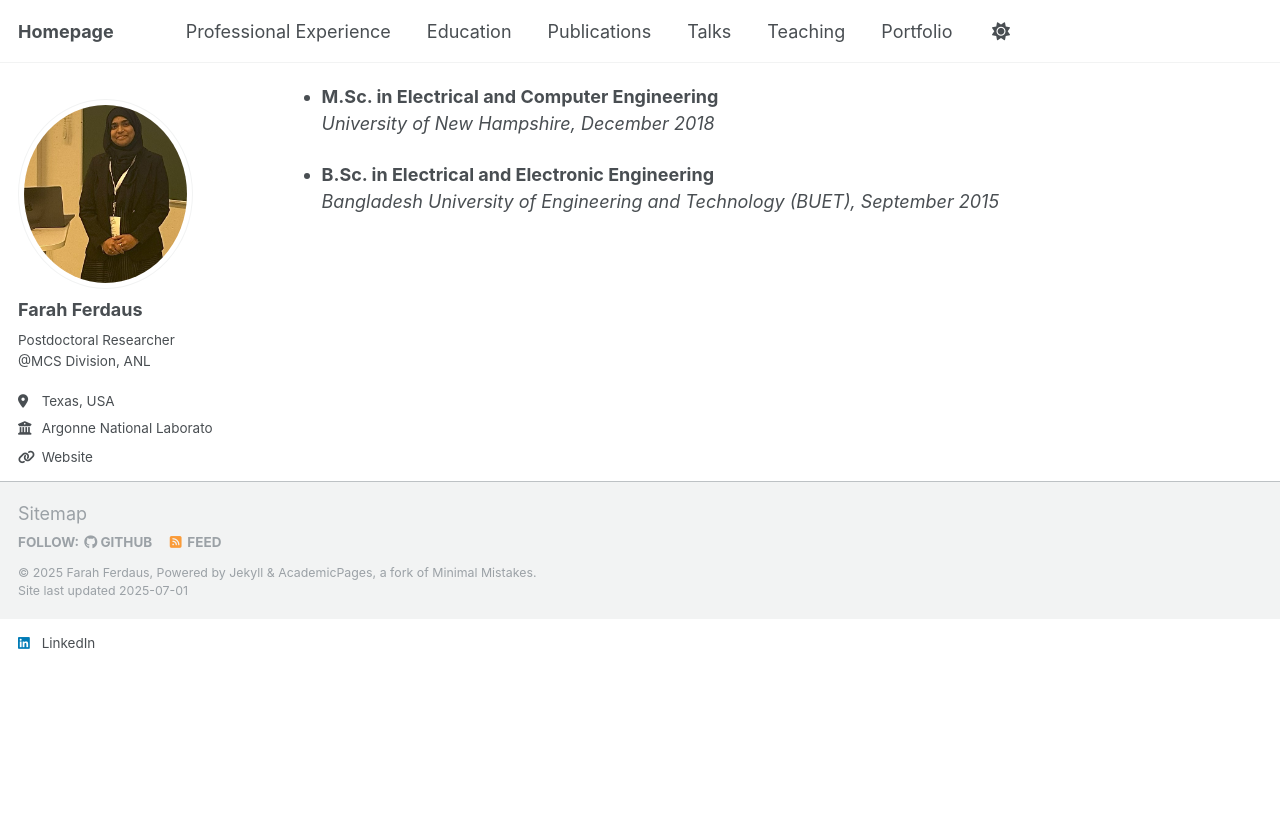
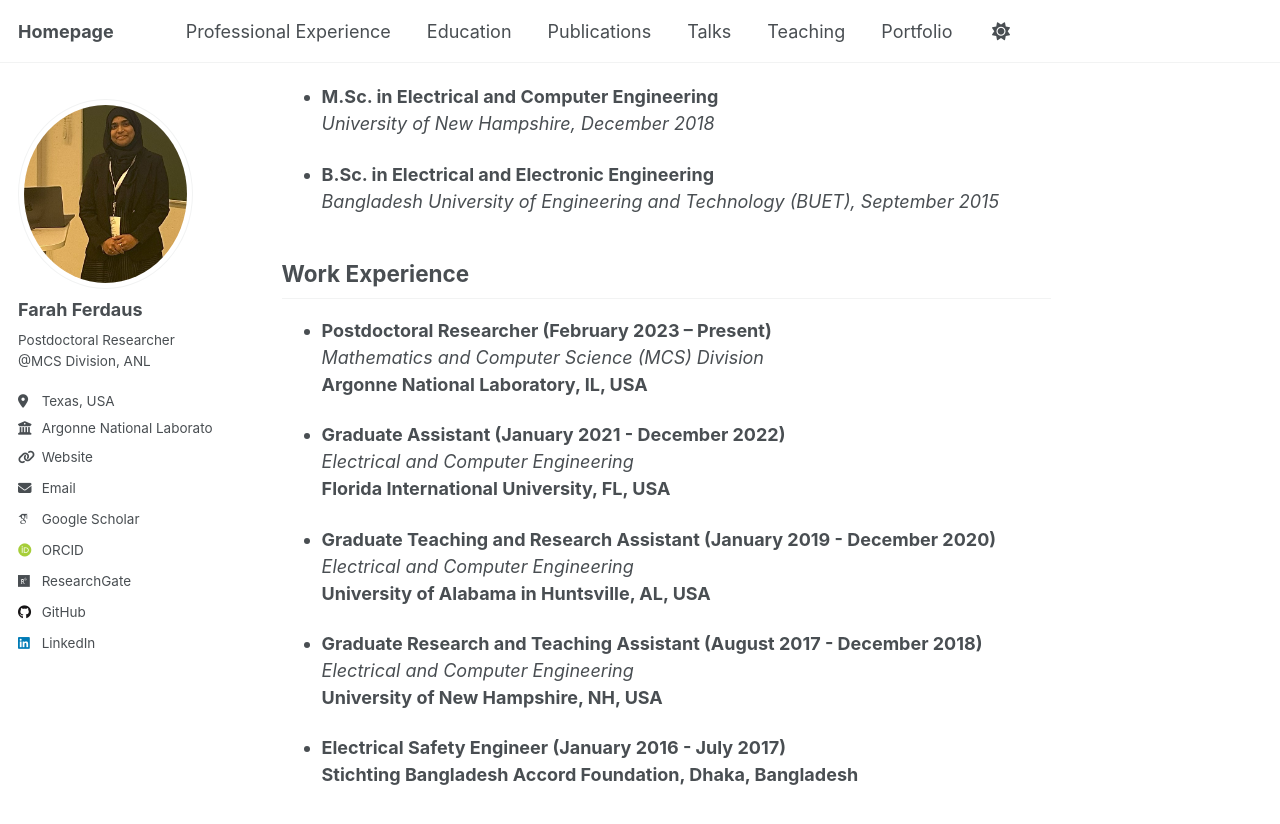
Before and after one commit to fferdaus/fferdaus.github.io, a Jekyll site: the page built from _pages/about.md, in a window 1280 px wide and 900 px high, scrolled down 720 px. Shown: the top 824 px of the window. Built offline with Jekyll 4.4.1, drawn with Linux system fonts in a browser that asks for light colours; some web fonts are replaced; before the commit the page ends 1339 px from its top, so only the background shows below that.

Commit message:
Update about.md

```diff
--- a/_pages/about.md
+++ b/_pages/about.md
@@ -26,3 +26,30 @@ She has published numerous scientific articles, including journal articles, conf
 
 - **B.Sc. in Electrical and Electronic Engineering**
 *Bangladesh University of Engineering and Technology (BUET), September 2015*
+
+
+## Work Experience
+
+
+- **Postdoctoral Researcher (February 2023 – Present)**
+*Mathematics and Computer Science (MCS) Division*
+**Argonne National Laboratory, IL, USA**
+
+
+- **Graduate Assistant (January 2021 - December 2022)**
+*Electrical and Computer Engineering*
+**Florida International University, FL, USA**
+
+
+- **Graduate Teaching and Research Assistant (January 2019 - December 2020)**
+*Electrical and Computer Engineering*
+**University of Alabama in Huntsville, AL, USA**
+
+
+- **Graduate Research and Teaching Assistant (August 2017 - December 2018)**
+*Electrical and Computer Engineering*
+**University of New Hampshire, NH, USA**
+
+
+- **Electrical Safety Engineer (January 2016 - July 2017)**
+**Stichting Bangladesh Accord Foundation, Dhaka, Bangladesh**
```
